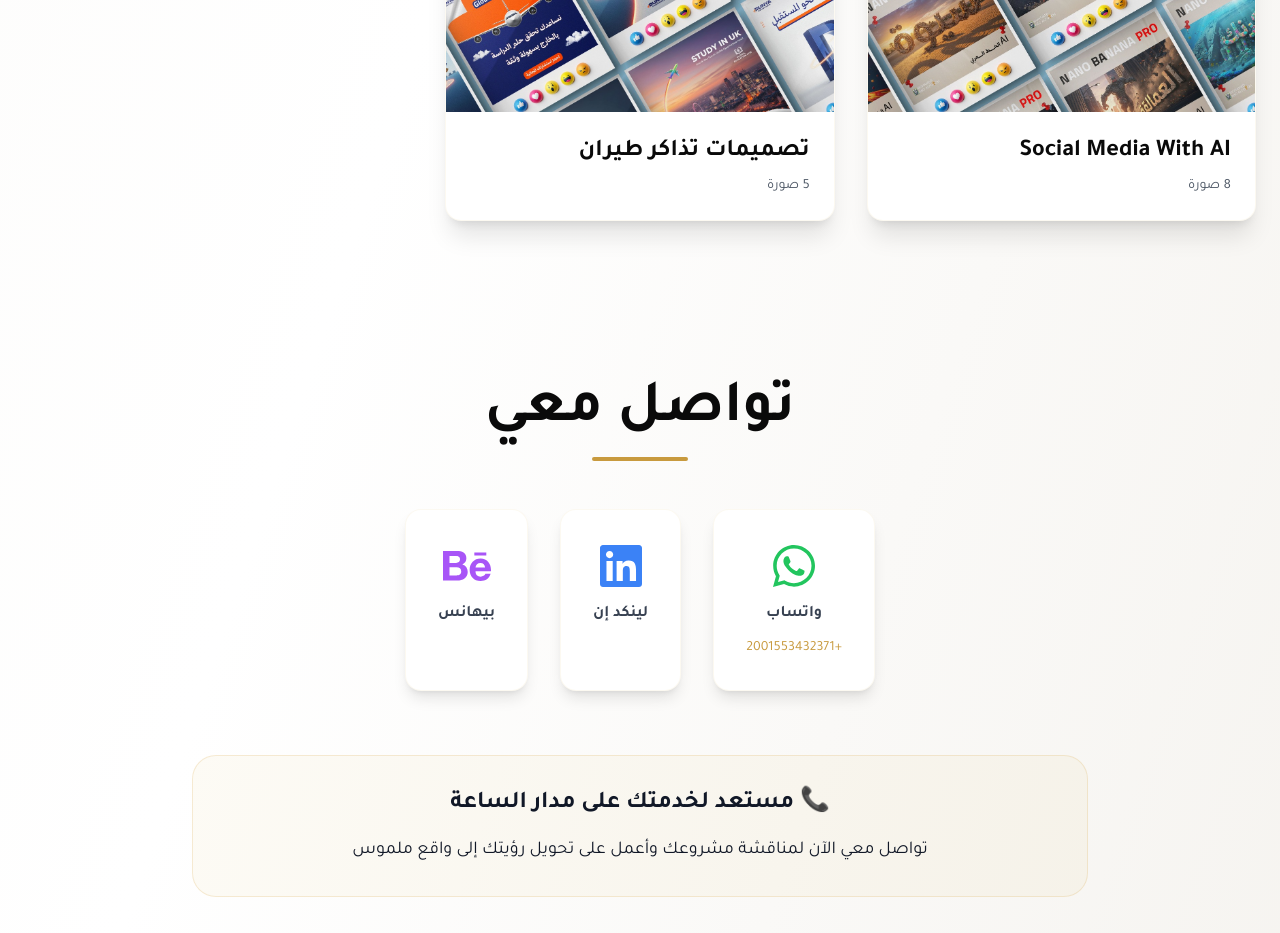
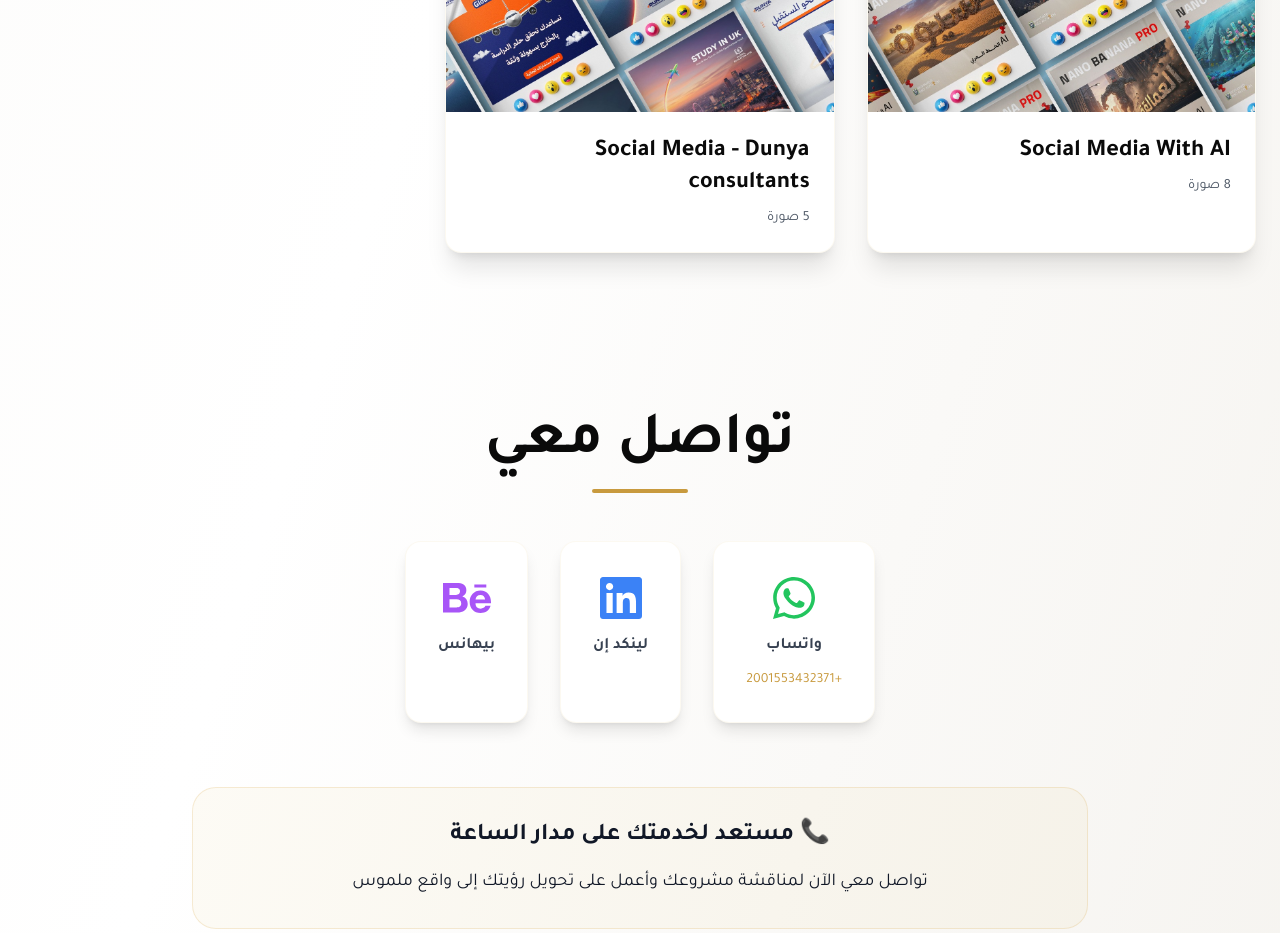
Before and after one commit to omarelswify2002/Gulf-portfolio, a React (Vite) app: page / in a window 1280 px wide. Shown: the part 2520-3453 px from the top of the page. Built offline with nearby package versions, Linux system fonts and the light colour scheme.

Commit message:
update a image title (Social Media - Dunya consultants)

```diff
--- a/src/App.jsx
+++ b/src/App.jsx
@@ -119,7 +119,7 @@ function App() {
     },
     {
       id: 5,
-      name: 'تصميمات تذاكر طيران',
+      name: 'Social Media - Dunya consultants',
       category: 'هوية بصرية',
       description: 'بطاقة عمل احترافية تعكس الهوية البصرية للمؤسسة',
       images: [
```
